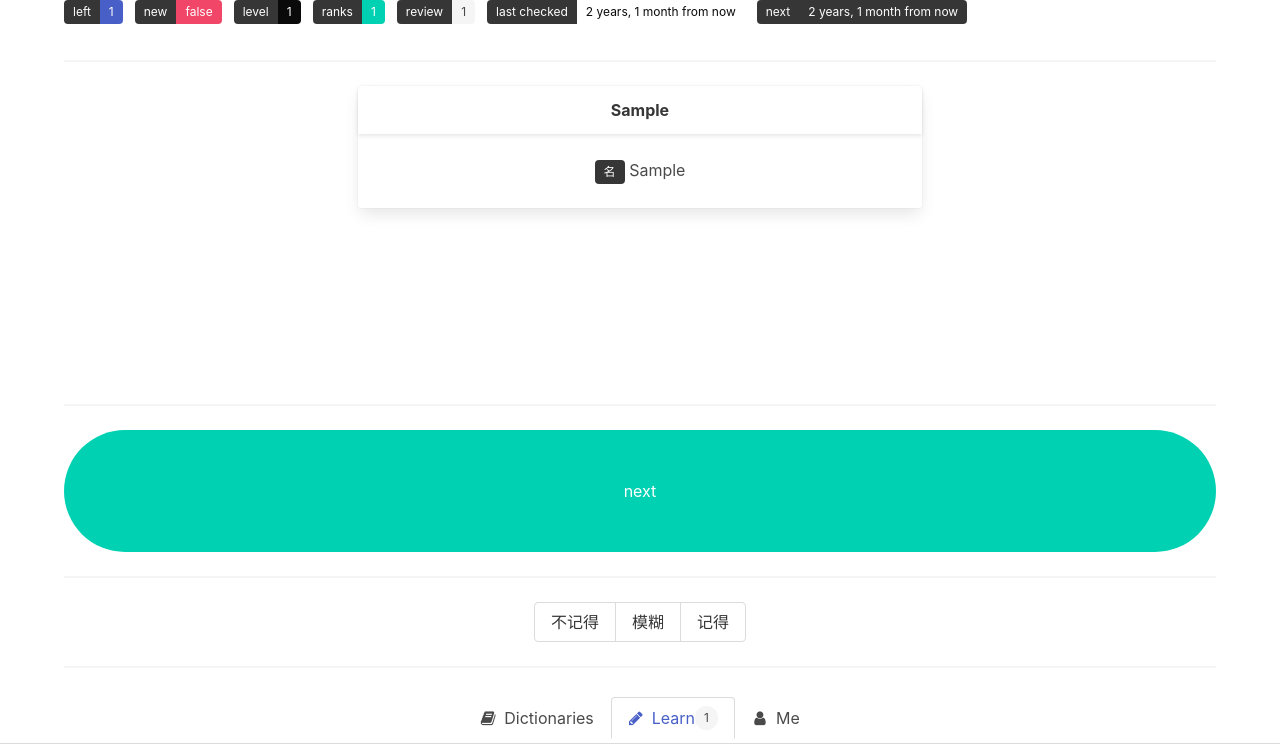
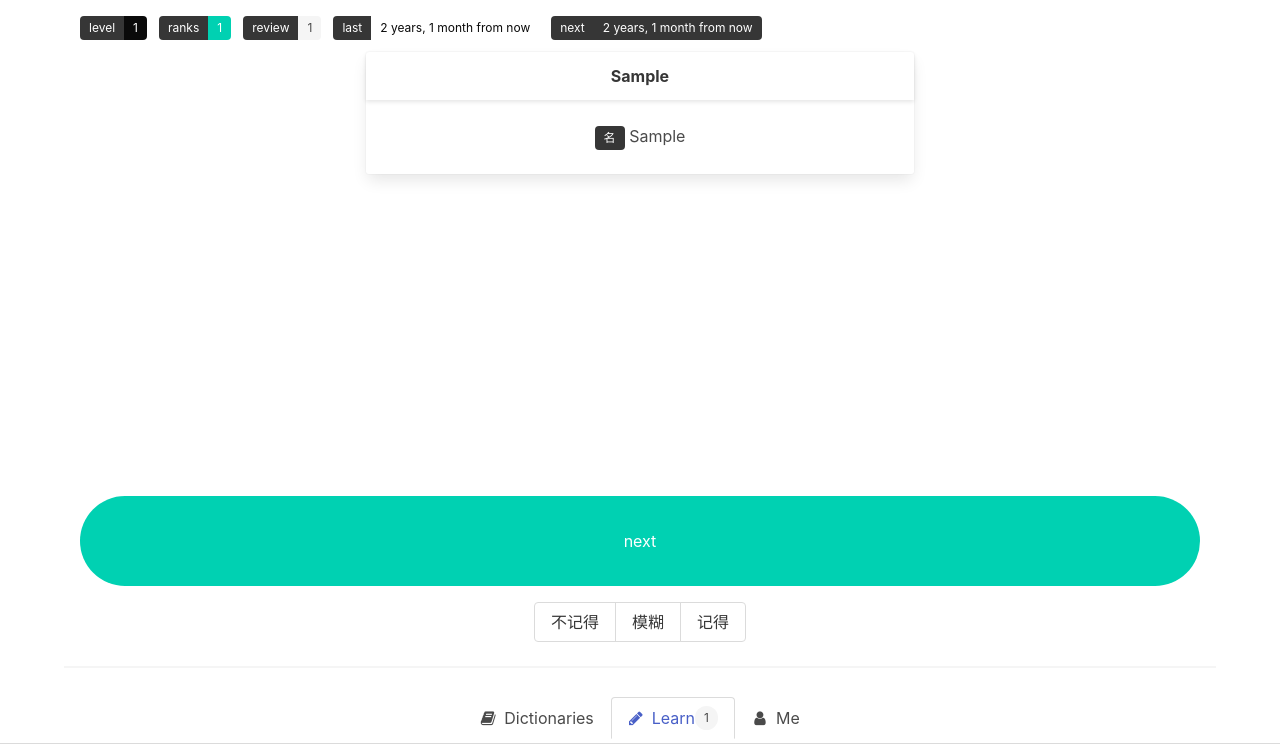
Before and after one commit to danielwii/benkyo, a Django app: page /learn/1/next/ in a window 1280 px wide. Shown: the part 56-800 px from the top of the page. Run offline with Django 3.2, Linux system fonts and the light colour scheme; a user stored in the database is signed in; tables that the repository leaves empty hold one stand-in row (values such as "Sample post"); style sheets or scripts are compiled from the project's sources; some libraries are stand-ins or nearby versions.

Commit message:
update layout

```diff
--- a/ui/static/css/learn.scss
+++ b/ui/static/css/learn.scss
@@ -20,8 +20,10 @@
     right: 0;
     margin: auto;
     .next-step {
+      padding: 0 1rem;
+      margin-bottom: 1rem;
       a {
-        padding: 3rem;
+        padding: 2rem;
         height: 100%;
         width: 100%;
       }
--- a/ui/templates/learn/index.html
+++ b/ui/templates/learn/index.html
@@ -5,9 +5,8 @@
 {% block content %}
   <section class="dictionaries">
     <div class="container">
-      <div style="text-align: center">
+      <div style="text-align: center; padding: 1rem;">
         {% include 'learn/tags.html' %}
-        <hr>
         <div class="columns">
           <div class="column is-half is-offset-one-quarter">
             <div class="card">
@@ -34,14 +33,12 @@
   <section class="functions">
     <div class="container">
       {% block next-step %}
-        <hr>
         <div class="next-step">
           <a class="button is-primary is-rounded"
              href="{% url 'ui:learn-word-with-translation' selected_word_id=current.origin_id %}">?</a>
         </div>
       {% endblock %}
       {% block functions %}
-        <hr>
         <form action="{% url 'ui:learn-word' selected_word_id=current.origin_id %}" method="post">
           {% csrf_token %}
           {% if current.review_times %}
--- a/ui/templates/learn/next.html
+++ b/ui/templates/learn/next.html
@@ -16,9 +16,7 @@
 {% endblock %}
 
 {% block next-step %}
-  <hr>
   <div class="next-step">
-    <a class="button is-primary is-rounded"
-       href="{% url 'ui:learn' %}">next</a>
+    <a class="button is-primary is-rounded" href="{% url 'ui:learn' %}">next</a>
   </div>
 {% endblock %}
--- a/ui/templates/learn/tags.html
+++ b/ui/templates/learn/tags.html
@@ -1,13 +1,13 @@
 {% load humanize %}
 
 <div class="field is-grouped is-grouped-multiline">
-  <div class="control">
+  <div class="control is-hidden">
     <div class="tags has-addons">
       <span class="tag is-dark">left</span>
       <span class="tag is-link">{{ left_words }}</span>
     </div>
   </div>
-  <div class="control">
+  <div class="control is-hidden">
     <div class="tags has-addons">
       <span class="tag is-dark">new</span>
       {% if not current.review_times %}
@@ -49,7 +49,7 @@
   </div>
   <div class="control">
     <div class="tags has-addons">
-      <span class="tag is-dark">last checked</span>
+      <span class="tag is-dark">last</span>
       <span class="tag is-white">{{ current.last_checked_at|naturaltime }}</span>
     </div>
   </div>
```
